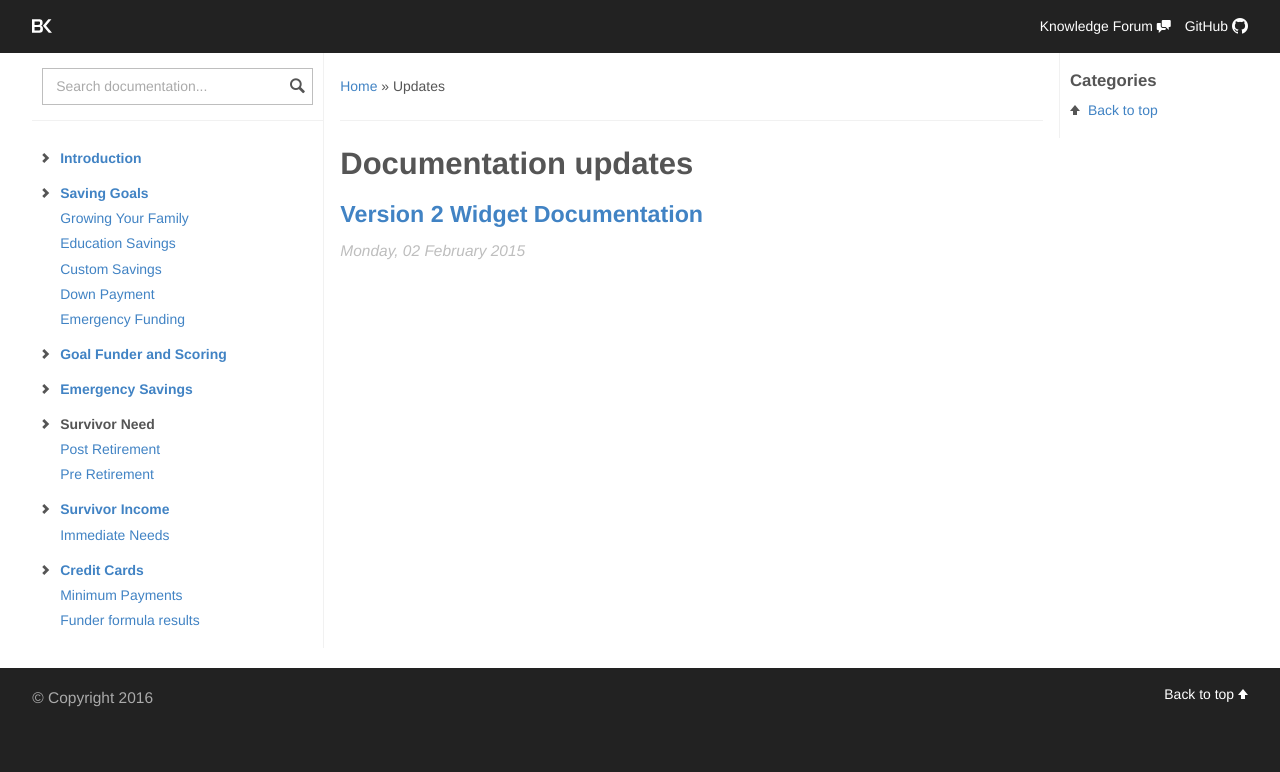
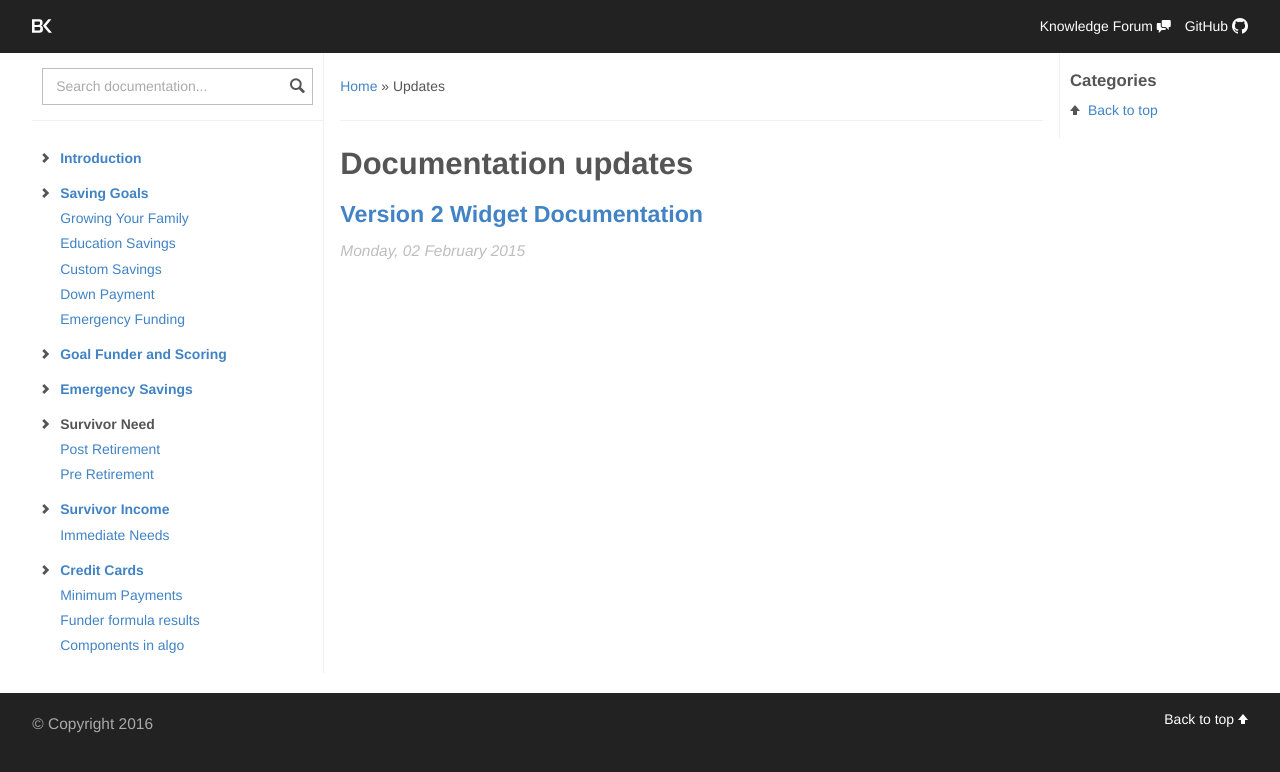
Before and after one commit to skoroth-kw/dockit, a Jekyll site: the page built from updates.md, in a window 1280 px wide. Shown: the top 772 px of the page. Built offline with Jekyll 4.4.1, drawn with Linux system fonts in a browser that asks for light colours; nearby versions of some CDN libraries.

Commit message:
Updated navigation.yml

```diff
--- a/_data/navigation.yml
+++ b/_data/navigation.yml
@@ -65,7 +65,8 @@ navdocs:
     url: /credit-cards/minimum-payments/
   - title: Funder formula results
     url: /credit-cards/funder-formula-results/
-
+  - title: Components in algo
+    url: /credit-cards/components-in-algo/
 
 navfooter:
 - title: Back to top
```
